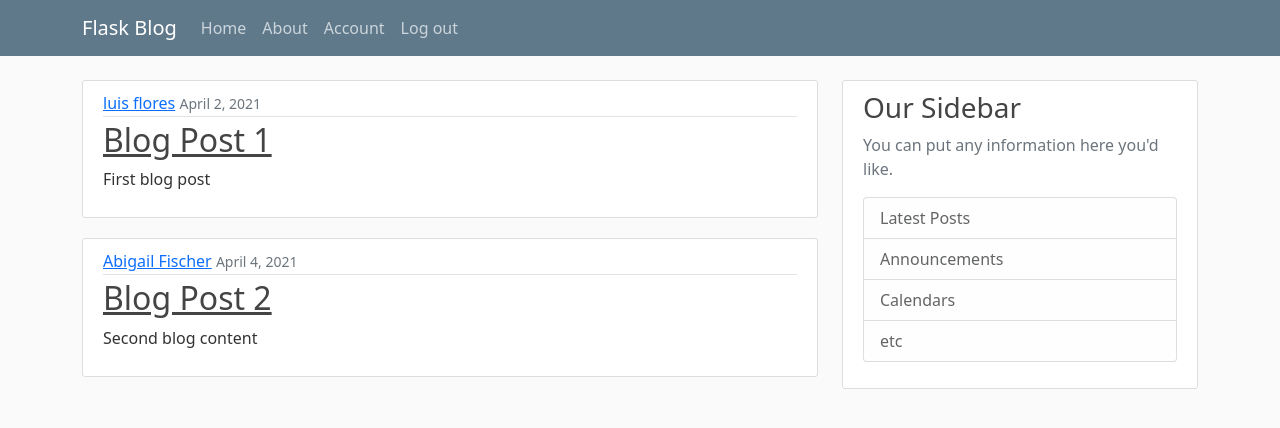
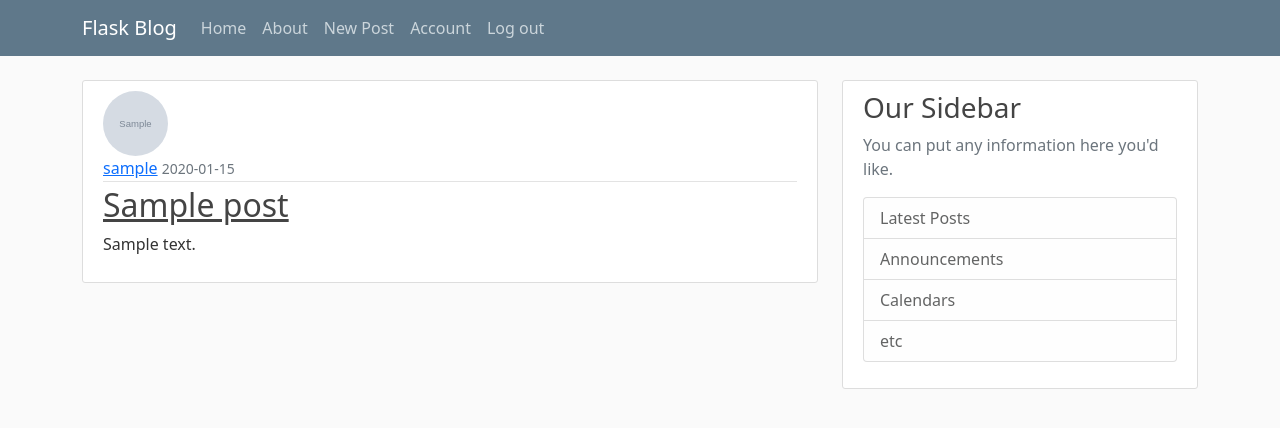
Before and after one commit to lflores0214/FlaskBlog, a Flask app: page / in a window 1280 px wide. Shown: the top 428 px of the page. Run offline with Flask 2, Linux system fonts and the light colour scheme; a user stored in the database is signed in; tables that the repository leaves empty hold one stand-in row (values such as "Sample post"); grey boxes marked "Sample" are stand-in pictures.

Commit message:
Users can now create posts

```diff
--- a/flaskblog/routes.py
+++ b/flaskblog/routes.py
@@ -3,29 +3,14 @@ import os
 from PIL import Image
 from flask import render_template, url_for, flash, redirect, request
 from flaskblog import app, db, bcrypt
-from flaskblog.forms import LoginForm, RegistrationForm, UpdateAccountForm
+from flaskblog.forms import LoginForm, RegistrationForm, UpdateAccountForm, PostForm
 from flaskblog.models import User, Post
 from flask_login import login_user, logout_user, current_user, login_required
 
 
-posts = [
-    {
-        'author': 'luis flores',
-        'title': 'Blog Post 1',
-        'content': 'First blog post',
-        'date_posted': 'April 2, 2021'
-    },
-    {
-        'author': 'Abigail Fischer',
-        'title': 'Blog Post 2',
-        'content': 'Second blog content',
-        'date_posted': 'April 4, 2021'
-    }
-]
-
-
 @app.route("/")
 def home():
+    posts = Post.query.all()
     return render_template('home.html', posts=posts)
 
 
@@ -38,9 +23,7 @@ def about():
 def login():
     if current_user.is_authenticated:
         return redirect(url_for('home'))
-
     form = LoginForm()
-
     if form.validate_on_submit():
         user = User.query.filter_by(email=form.email.data).first()
         if user and bcrypt.check_password_hash(user.password, form.password.data):
@@ -60,22 +43,16 @@ def login():
 def register():
     if current_user.is_authenticated:
         return redirect(url_for('home'))
-
     form = RegistrationForm()
-
     if form.validate_on_submit():
         hashed_password = bcrypt.generate_password_hash(
             form.password.data).decode('utf-8')
-
         user = User(username=form.username.data,
                     email=form.email.data, password=hashed_password)
-
         db.session.add(user)
         db.session.commit()
-
         flash(f'Account created for {form.username.data}!', 'success')
         return redirect(url_for('login'))
-
     return render_template('register.html', title="Register", form=form)
 
 
@@ -96,7 +73,6 @@ def save_picture(form_picture):
     i = Image.open(form_picture)
     i.thumbnail(output_size)
     i.save(picture_path)
-
 
     return picture_fn
 
@@ -125,3 +101,25 @@ def account():
                            title="Account",
                            image_file=image_file,
                            form=form)
+
+
+@app.route('/post/new', methods=['GET', 'POST'])
+@login_required
+def new_post():
+    form = PostForm()
+
+    if form.validate_on_submit():
+        post = Post(title=form.title.data,
+                    content=form.content.data, author=current_user)
+
+        db.session.add(post)
+        db.session.commit()
+
+        flash('Your post has been created!', 'success')
+
+        return redirect(url_for('home'))
+
+    return render_template('create_post.html',
+                           title="New Post",
+                           form=form
+                           )
--- a/flaskblog/templates/home.html
+++ b/flaskblog/templates/home.html
@@ -1,9 +1,16 @@
 {% extends "layout.html" %} {% block content %} {% for post in posts %}
 <article class="media content-section">
+  <img
+    class="rounded-circle article-img"
+    alt="Authors profile picture"
+    src="{{ url_for('static', filename='profile_pics/' + post.author.image_file) }}"
+  />
   <div class="media-body">
     <div class="article-metadata">
-      <a class="mr-2" href="#">{{ post.author }}</a>
-      <small class="text-muted">{{ post.date_posted }}</small>
+      <a class="mr-2" href="#">{{ post.author.username }}</a>
+      <small class="text-muted"
+        >{{ post.date_posted.strftime('%Y-%m-%d') }}</small
+      >
     </div>
     <h2><a class="article-title" href="#">{{ post.title }}</a></h2>
     <p class="article-content">{{ post.content }}</p>
--- a/flaskblog/templates/layout.html
+++ b/flaskblog/templates/layout.html
@@ -32,9 +32,12 @@
               </div>
               <!-- Navbar Right Side -->
               <div class="navbar-nav">
+                <!-- Nav for authenticated users  -->
                 {% if current_user.is_authenticated %}
+                <a class="nav-item nav-link" href="{{ url_for('new_post')}}">New Post</a>
                 <a class="nav-item nav-link" href="{{ url_for('account')}}">Account</a>
                 <a class="nav-item nav-link" href="{{ url_for('logout')}}">Log out</a>
+                <!-- Nav for un-authenticated users  -->
                 {% else %}
                   <a class="nav-item nav-link" href="{{ url_for('login')}}">Login</a>
                   <a class="nav-item nav-link" href="{{ url_for('register')}}">Register</a>
```
Also changed, not shown: flaskblog/forms.py (+8 -1 lines), flaskblog/templates/create_post.html (added, +39 -0 lines).
